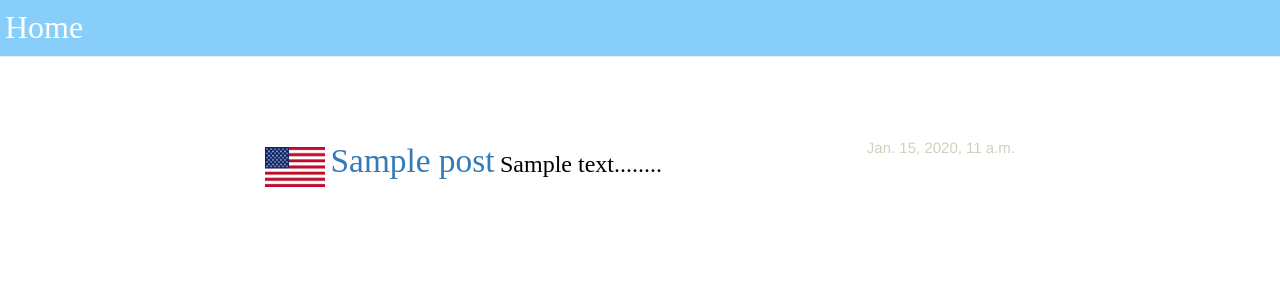
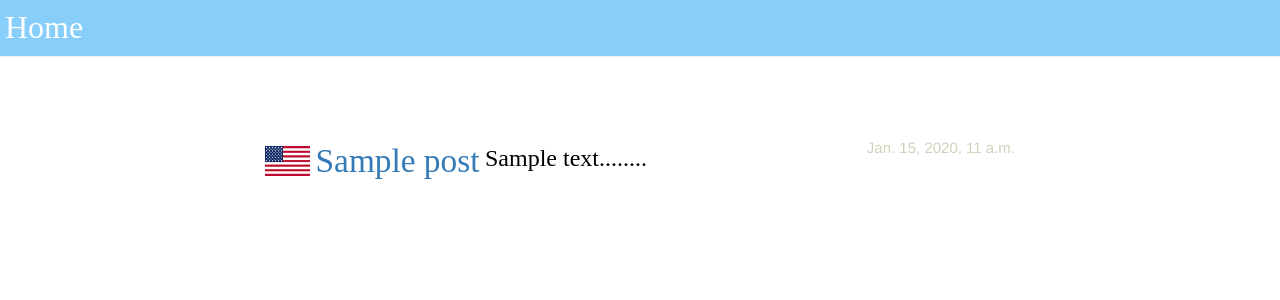
Before and after one commit to GA1/knv-blog, a Django app: page / in a window 1280 px wide. Shown: the top 300 px of the page. Run offline with Django 3.2, Linux system fonts and the light colour scheme; tables that the repository leaves empty hold one stand-in row (values such as "Sample post"); some libraries are stand-ins or nearby versions; some web fonts are replaced.

Commit message:
Center flags and texts vertically

```diff
--- a/blog/static/css/blog.css
+++ b/blog/static/css/blog.css
@@ -45,6 +45,7 @@ h1 a {
     text-decoration: none;
     font-size: 25pt;
     font-family: 'IM Fell Great Primer', serif;
+    vertical-align: middle;
 }
 
 .post-language-and-text {
@@ -58,9 +59,8 @@ h1 a {
     color: #D2D0BA;
 }
 
-.post-language {
-    float: center;
-    display: inline-block;
+.language-flag {
+    vertical-align:middle;
 }
 
 .save {
--- a/blog/templates/blog/post_list.html
+++ b/blog/templates/blog/post_list.html
@@ -9,7 +9,7 @@
                 {{ post.created_date }}
             </div>
             <div class="post-language-and-text">
-                <img src="{% static "images/flags/" %}{{post.language}}" height="40" width="60">
+                <img class="language-flag" src="{% static "images/flags/" %}{{post.language}}" height="30" width="45">
                 <a class="title" href="/posts/{{post.title}}">{{post.title}}</a>
             </div>
             <div class="post-text">
```
